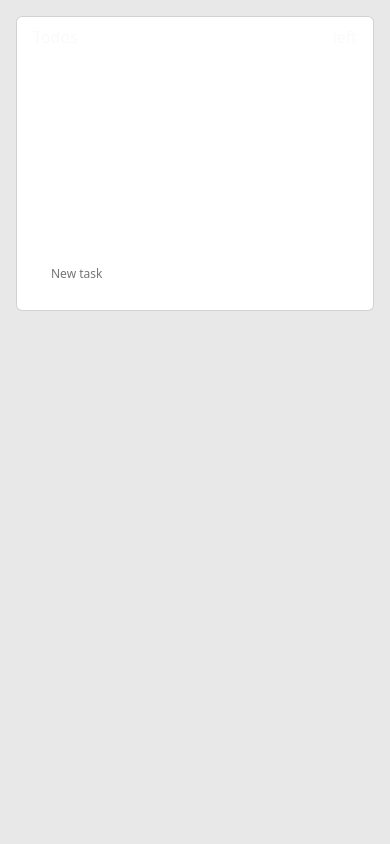
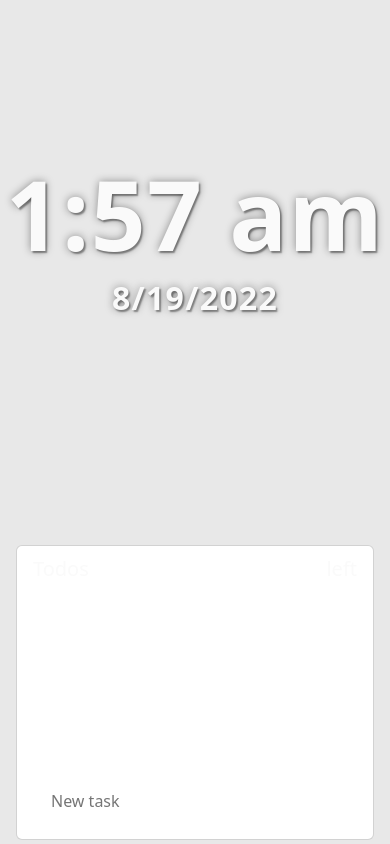
Before and after one commit to pkrueger/inspire, a website with bundled scripts: page index.html in a window 390 px wide. Built offline with nearby package versions, Linux system fonts and the light colour scheme; no server answers; a script that the page names is missing.

Commit message:
Position everything on the page

```diff
--- a/app/Controllers/QuotesController.js
+++ b/app/Controllers/QuotesController.js
@@ -4,9 +4,8 @@ import { Pop } from "../Utils/Pop.js";
 import { setHTML } from "../Utils/Writer.js";
 
 function _drawQuote() {
-  // TODO Put this in correct spot in html
   // @ts-ignore
-  // setHTML("test", appState.quote.QuoteTemplate);
+  setHTML("quoteModule", appState.quote.QuoteTemplate);
 }
 
 export class QuotesController {
--- a/app/Controllers/TimeController.js
+++ b/app/Controllers/TimeController.js
@@ -4,8 +4,7 @@ import { Pop } from "../Utils/Pop.js";
 import { setHTML } from "../Utils/Writer.js";
 
 function _drawTime() {
-  // TODO set HTML to correct stuff
-  // setHTML("test", appState.time.TimeTemplate);
+  setHTML("timeModule", appState.time.TimeTemplate);
 }
 
 export class TimeController {
--- a/app/Controllers/WeatherController.js
+++ b/app/Controllers/WeatherController.js
@@ -4,9 +4,8 @@ import { Pop } from "../Utils/Pop.js";
 import { setHTML } from "../Utils/Writer.js";
 
 function _drawWeather() {
-  // TODO change where the html is being sent
   // @ts-ignore
-  // setHTML("test", appState.weather.WeatherTemplate);
+  setHTML("weatherModule", appState.weather.WeatherTemplate);
 }
 
 export class WeatherController {
--- a/app/Models/Quote.js
+++ b/app/Models/Quote.js
@@ -11,8 +11,8 @@ export class Quote {
   get QuoteTemplate() {
     return /*html*/ `
     <div>
-      <h3>${this.quote}</h3>
-      <h6 class="on-hover">- ${this.author}</h6>
+      <h3 class="quote text-shadow">"${this.quote}"</h3>
+      <h6 class="author on-hover text-shadow">- ${this.author}</h6>
     </div>
     `;
   }
--- a/app/Models/Time.js
+++ b/app/Models/Time.js
@@ -10,8 +10,8 @@ export class Time {
 
   get TimeTemplate() {
     return /*html*/ `
-    <h1>${this.time}</h1>
-    <h5>${this.date}</h5>
+    <h1 class="time text-shadow">${this.time}</h1>
+    <h5 class="date text-shadow">${this.date}</h5>
     `;
   }
 }
--- a/app/Services/TimeService.js
+++ b/app/Services/TimeService.js
@@ -12,7 +12,7 @@ class TimeService {
     appState.formattedTime =
       (now.getHours() > 12 ? now.getHours() - 12 : now.getHours()) +
       ":" +
-      now.getMinutes() +
+      (now.getMinutes() < 10 ? "0" + now.getMinutes() : now.getMinutes()) +
       " " +
       (now.getHours() >= 12 ? "pm" : "am");
 
--- a/assets/style/style.css
+++ b/assets/style/style.css
@@ -22,6 +22,48 @@
   border-radius: 0.5rem;
   padding: 0.5rem 1rem;
   backdrop-filter: blur(0.75rem);
+}
+
+.time-and-date {
+  position: absolute;
+  top: 50%;
+  left: 50%;
+  transform: translate(-50%, -50%);
+}
+
+.time,
+.date {
+  color: var(--theme-white);
+}
+
+.text-shadow {
+  text-shadow: 0.1rem 0.1rem 0.1rem var(--theme-black-transparent),
+    0 0 0.5rem var(--theme-black-transparent);
+  font-weight: bold;
+  letter-spacing: 0.08rem;
+}
+
+.time {
+  font-size: 6rem;
+}
+
+.date {
+  font-size: 2rem;
+}
+
+.quote,
+.author {
+  color: var(--theme-white-transparent);
+  text-shadow: 0.1rem 0.1rem var(--theme-black-transparent),
+    0 0 0.3rem var(--theme-black-transparent);
+}
+
+.quote {
+  font-size: 1.5rem;
+}
+
+.author {
+  font-size: 1rem;
 }
 
 .todo-container {
@@ -56,7 +98,7 @@
   border: 0;
   background-color: transparent;
   color: var(--theme-white);
-  font-size: 0.75rem;
+  font-size: 1rem;
   border-bottom: 0.1rem solid transparent;
   transition: border-bottom 0.2s ease-in-out;
   width: 70%;
@@ -88,3 +130,24 @@ ul {
   padding: 0;
   margin: 0;
 }
+
+@media (max-width: 767px) {
+  .time-and-date {
+    position: absolute;
+    top: 30%;
+    left: 50%;
+    transform: translate(-50%, -50%);
+  }
+
+  .author {
+    opacity: 1;
+  }
+
+  .time-and-date {
+    position: relative;
+    top: 0;
+    left: 0;
+    transform: translate(0, 0);
+    margin-bottom: 2rem;
+  }
+}
--- a/index.html
+++ b/index.html
@@ -49,13 +49,35 @@
   </head>
 
   <body id="backgroundGoHere">
-    <main id="test" class="container-fluid">
-      <div class="row">
-        <div class="col-xl-2 col-lg-3 col-md-4 col-sm-5 p-3">
+    <main class="d-flex flex-column justify-content-between">
+      <!-- SECTION weather stuff -->
+      <section class="d-flex justify-content-end">
+        <div class="m-3" id="weatherModule"></div>
+      </section>
+
+      <!-- SECTION time -->
+      <section class="time-and-date">
+        <div class="text-center" id="timeModule"></div>
+      </section>
+
+      <!-- SECTION quote and todo -->
+      <section class="container-fluid">
+        <div class="row justify-content-between">
+          <div class="col-xl-2 col-lg-3 col-md-4 col-sm-5"></div>
+
+          <div
+            class="col-xl-6 col-md-4 align-self-end mx-auto text-center mb-5"
+          >
+            <div id="quoteModule"></div>
+          </div>
+
+          <div class="col-xl-2 col-lg-3 col-md-4 col-sm-12 p-3 pb-1">
             <div class="todo-container card">
               <div class="todo-head d-flex justify-content-between">
-              <span>Todos</span>
-              <span><span id="tasksIncomplete"></span> left</span>
+                <span class="fs-5">Todos</span>
+                <span class="fs-5"
+                  ><span id="tasksIncomplete"></span> left</span
+                >
               </div>
 
               <div
@@ -86,6 +108,7 @@
             </div>
           </div>
         </div>
+      </section>
     </main>
   </body>
 </html>
```
Lines whose indentation alone changed are shown as unchanged.
